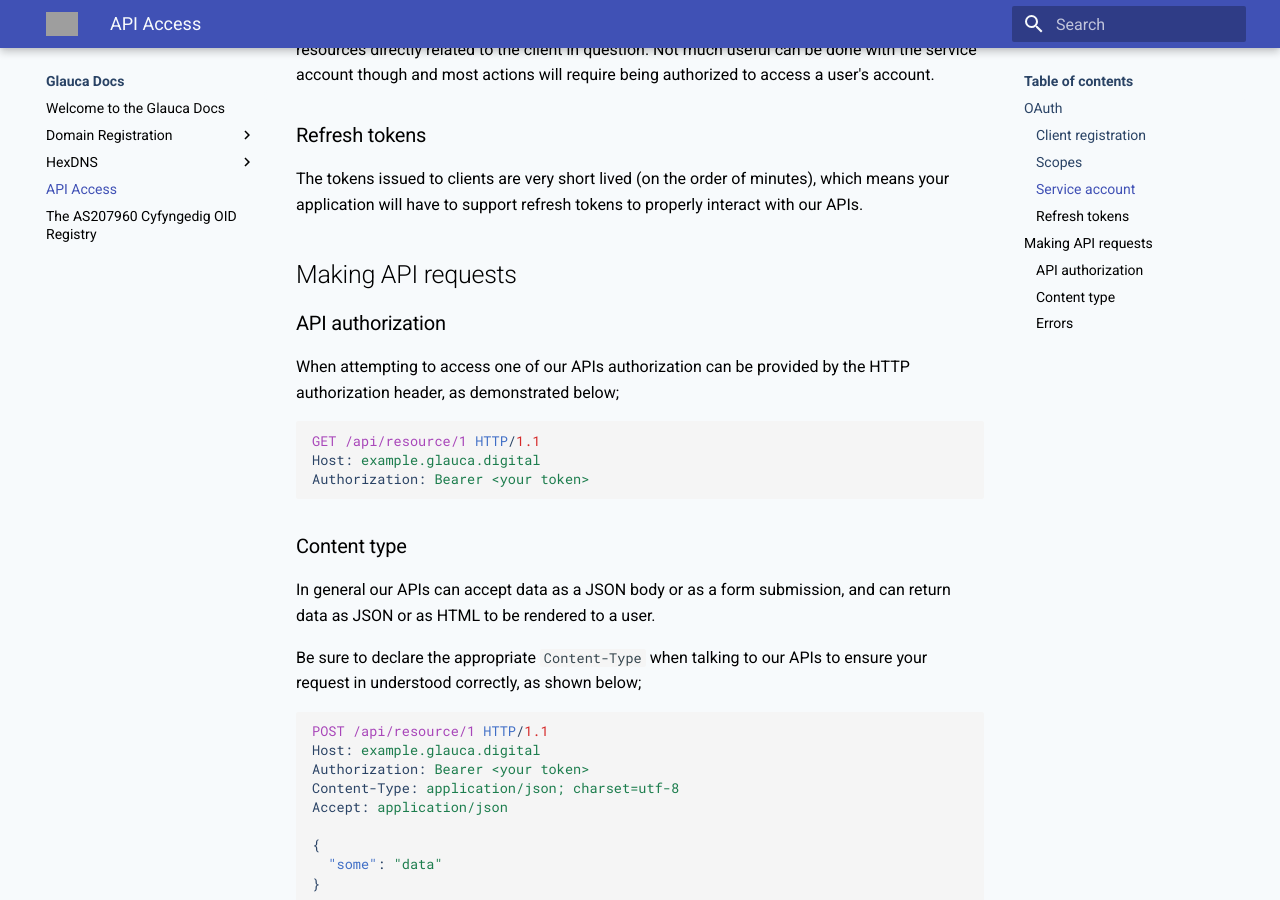
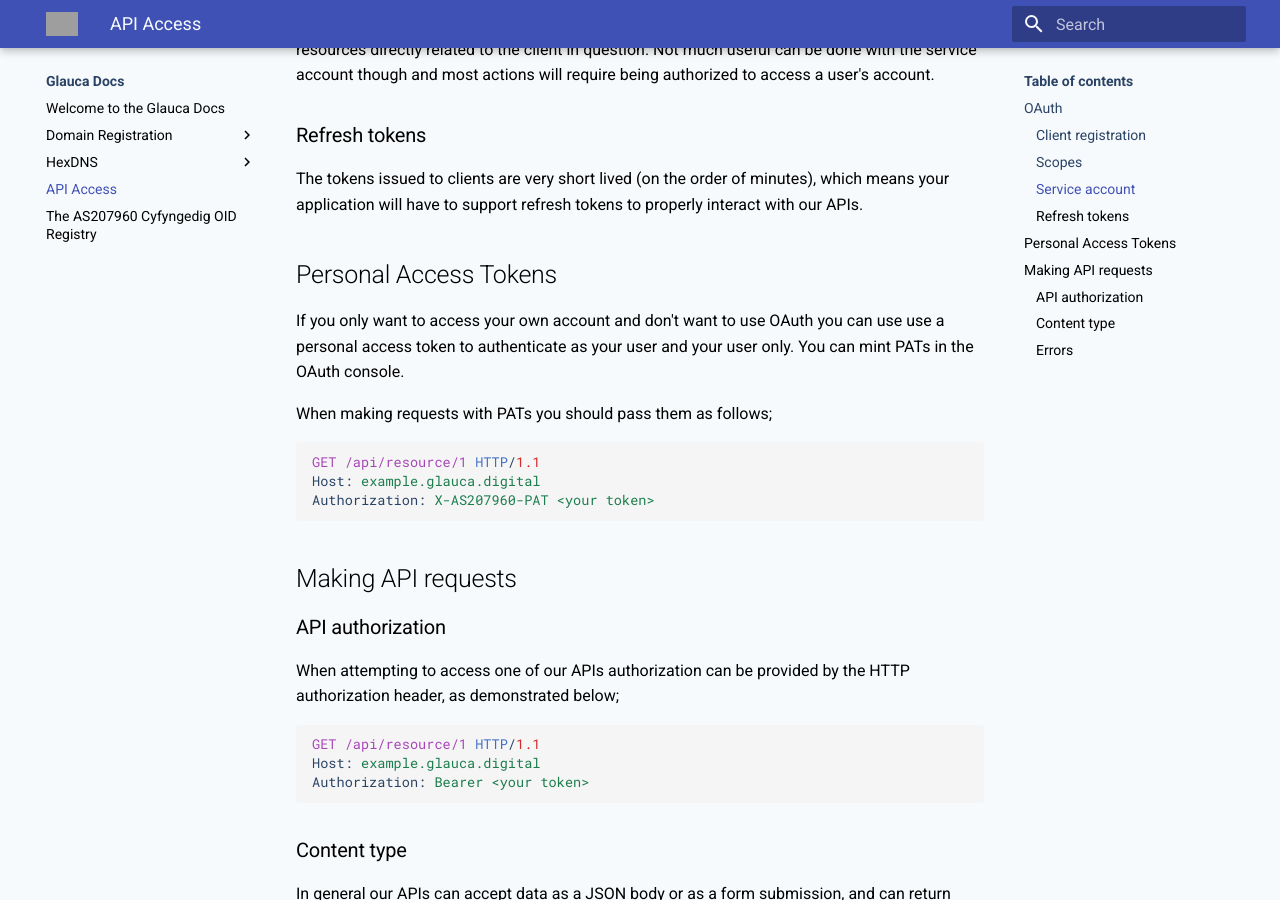
Before and after one commit to AS207960/docs, an MkDocs documentation site: the page built from docs/api.md, in a window 1280 px wide and 900 px high, scrolled down 791 px. Built offline with MkDocs 1.6.1 and Material for MkDocs 9.7.7, drawn with Linux system fonts in a browser that asks for light colours; grey boxes are pictures that could not be loaded.

Commit message:
add docs for PATs

````diff
--- a/docs/api.md
+++ b/docs/api.md
@@ -33,6 +33,19 @@ access a user's account.
 
 The tokens issued to clients are very short lived (on the order of minutes), which means
 your application will have to support refresh tokens to properly interact with our APIs.
+
+## Personal Access Tokens
+
+If you only want to access your own account and don't want to use OAuth you can use use a personal
+access token to authenticate as your user and your user only. You can mint PATs in the OAuth console.
+
+When making requests with PATs you should pass them as follows;
+
+```http
+GET /api/resource/1 HTTP/1.1
+Host: example.glauca.digital
+Authorization: X-AS207960-PAT <your token>
+```
 
 ## Making API requests
 
````
